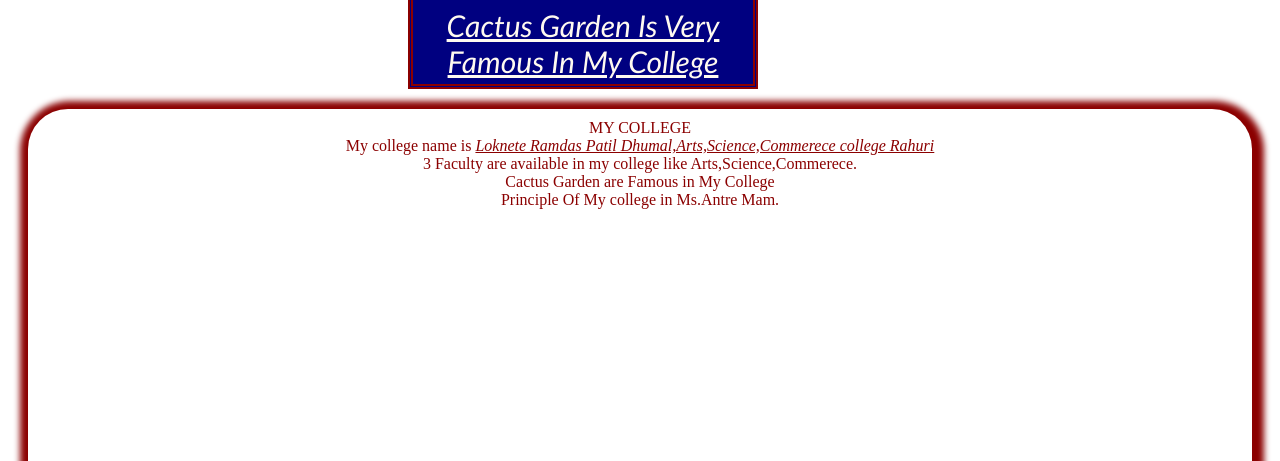
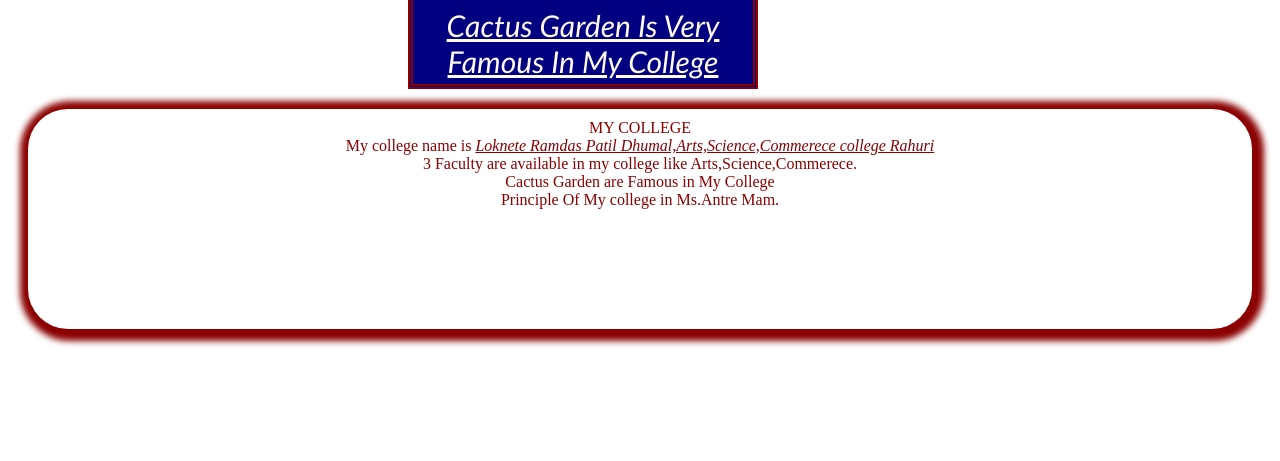
Before and after one commit to saroderutu/css, a plain HTML site: page index.html in a window 1280 px wide. Shown: the part 491-952 px from the top of the page. After the commit the page ends 840 px from the top, so only its background shows below. Drawn offline with Linux system fonts and the light colour scheme; a web font is replaced by a local one.

Commit message:
height original

```diff
--- a/index.html
+++ b/index.html
@@ -45,7 +45,7 @@
 
         }
         .head {
-       height: 1990px;
+       height: 200px;
        border-radius: 40px;
         margin: 20px;
         box-shadow: 2px 2px 6px 10px darkred;
```
